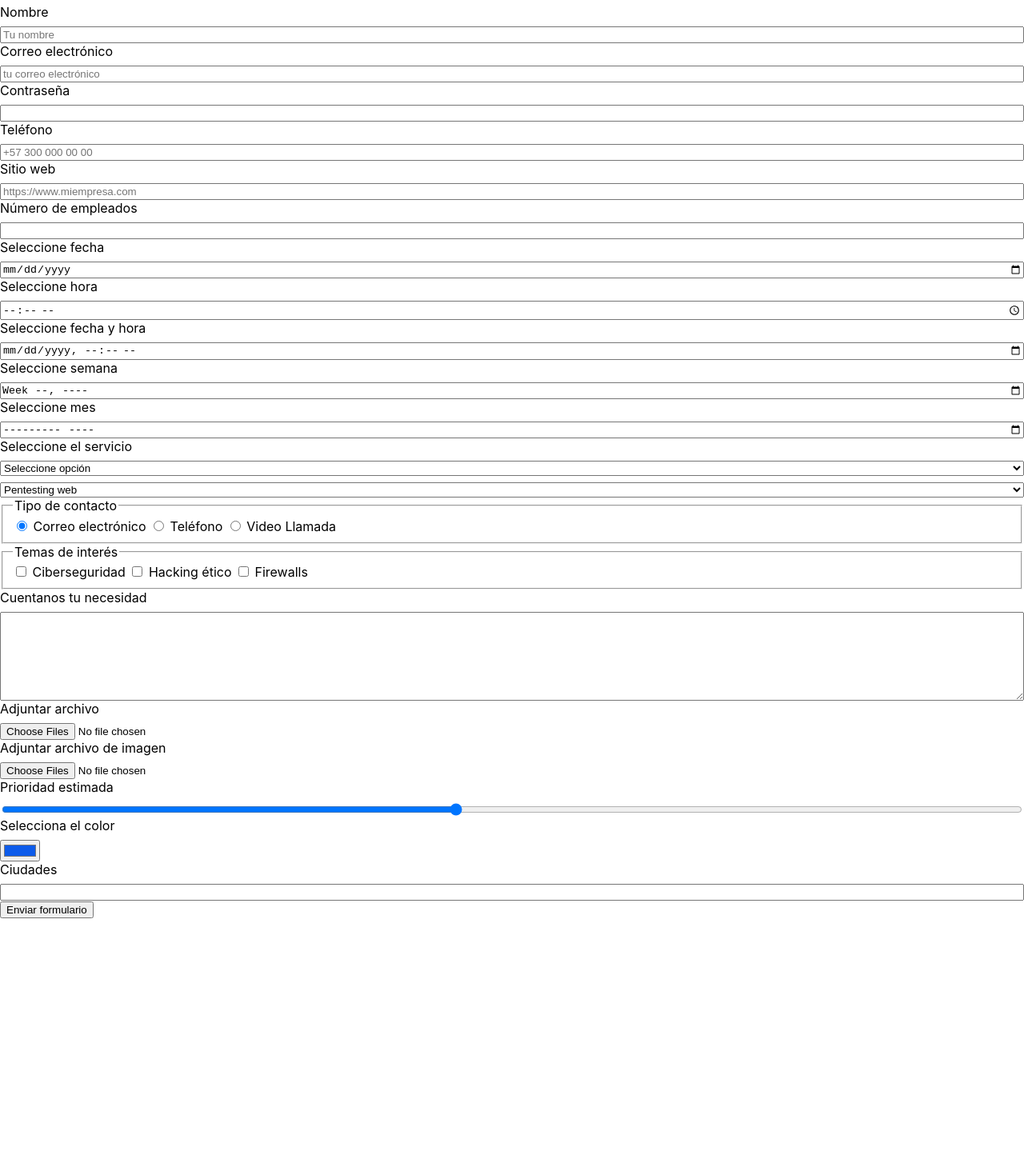
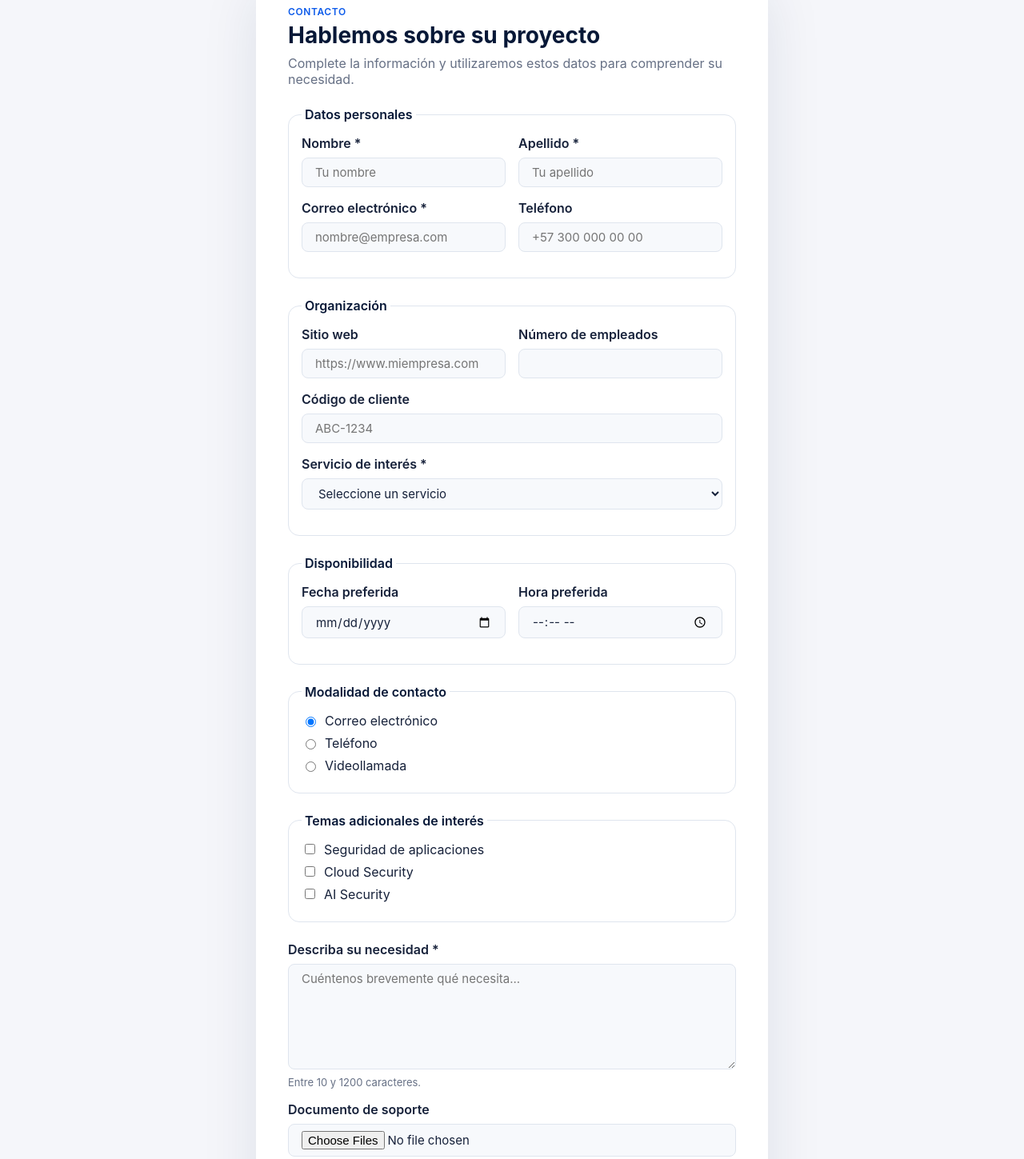
Before and after one commit to Luzzyz/COMPUTACION_GRAFICA, a plain HTML site: page index.html in a window 1280 px wide. Shown: the part 77-1526 px from the top of the page at 80% size. Before the commit the page ends 1225 px from the top, so only its background shows below. Drawn offline with Linux system fonts and the light colour scheme.

Commit message:
Formulario final: estructura semantica (modulo 18), validaciones (modulo 17) y variables CSS (modulo 19)

```diff
--- a/CSS/styles.css
+++ b/CSS/styles.css
@@ -1,36 +1,210 @@
-/*Esto es un comentario*/
+/* ===== Módulo 19: Variables CSS (Design System) — valores propios ===== */
+:root {
+    --primary: #0d5bea;
+    --primary-hover: #084cc7;
+    --primary-light: #edf4ff;
 
+    --navy: #071837;
+    --text: #16213a;
+    --muted: #667085;
 
-/* asterisco significa todo*/
-*{
+    --border: #dfe5ee;
+    --background: #f5f6fa;
+    --background-soft: #f7f9fc;
+
+    --danger: #c62828;
+
+    --radius-sm: 8px;
+    --radius-md: 14px;
+    --radius-lg: 22px;
+
+    --shadow: 0 24px 70px rgba(15, 40, 80, 0.10);
+    --container: 640px;
+
+    --espaciado-xs: 4px;
+    --espaciado-sm: 8px;
+    --espaciado-md: 16px;
+    --espaciado-lg: 24px;
+    --espaciado-xl: 40px;
+}
+
+/* ===== Reset y base ===== */
+* {
     box-sizing: border-box;
 }
 
-/*Carga las fuentes segun el sistema operativo
-
-body corresponde a todo el cuerpo, es decir todo lo que vaya dentro de body*/
 body {
     margin: 0;
-    font-family:
-        Inter,
-        system-ui,
-        -apple-system,
-        BlinkMacSystemFont,
-        'Segoe UI',
-        Roboto,
-        Oxygen,
-        Ubuntu,
-        Cantarell,
-        'Open Sans',
-        'Helvetica Neue',
-        sans-serif
-    ;
+    background-color: var(--background);
+    color: var(--text);
+    font-family: Inter, system-ui, -apple-system, BlinkMacSystemFont, 'Segoe UI',
+        Roboto, Oxygen, Ubuntu, Cantarell, 'Open Sans', 'Helvetica Neue', sans-serif;
 }
 
+/* ===== Estructura semántica (Módulo 18) ===== */
+.form-page {
+    display: flex;
+    justify-content: center;
+    padding: var(--espaciado-xl) var(--espaciado-md);
+}
 
-.form-field{
-    /*grid construye una cuadricula trabajada en sentido vertical*/
+.form-container {
+    width: 100%;
+    max-width: var(--container);
+    background-color: #ffffff;
+    border-radius: var(--radius-lg);
+    box-shadow: var(--shadow);
+    padding: var(--espaciado-xl);
+}
+
+.form-header .eyebrow {
+    color: var(--primary);
+    font-weight: 600;
+    text-transform: uppercase;
+    font-size: 12px;
+    letter-spacing: 0.05em;
+}
+
+.form-header h1 {
+    margin: var(--espaciado-xs) 0 var(--espaciado-sm) 0;
+    color: var(--navy);
+    font-size: 28px;
+}
+
+.form-header p {
+    color: var(--muted);
+    margin: 0 0 var(--espaciado-lg) 0;
+}
+
+/* ===== Agrupación de campos ===== */
+.campo-grupo {
+    border: 1px solid var(--border);
+    border-radius: var(--radius-md);
+    padding: var(--espaciado-md);
+    margin: 0 0 var(--espaciado-lg) 0;
+}
+
+.campo-grupo legend {
+    padding: 0 var(--espaciado-xs);
+    font-weight: 600;
+    color: var(--navy);
+}
+
+.form-row {
     display: grid;
-    /*Separa uniformemente a los elementos dentro del div*/
-    gap: 8px;
+    grid-template-columns: 1fr 1fr;
+    gap: var(--espaciado-md);
 }
+
+.form-field,
+.form-field-check {
+    display: grid;
+    gap: var(--espaciado-sm);
+    margin-bottom: var(--espaciado-md);
+}
+
+.form-field label {
+    font-weight: 600;
+    color: var(--text);
+}
+
+.ayuda {
+    color: var(--muted);
+    font-size: 13px;
+}
+
+/* ===== Inputs, select y textarea ===== */
+input[type="text"],
+input[type="email"],
+input[type="tel"],
+input[type="url"],
+input[type="number"],
+input[type="date"],
+input[type="time"],
+input[type="file"],
+select,
+textarea {
+    width: 100%;
+    padding: var(--espaciado-sm) var(--espaciado-md);
+    border: 1px solid var(--border);
+    border-radius: var(--radius-sm);
+    background-color: var(--background-soft);
+    color: var(--text);
+    font-family: inherit;
+    font-size: 15px;
+}
+
+textarea {
+    resize: vertical;
+}
+
+input:focus,
+select:focus,
+textarea:focus {
+    outline: none;
+    border-color: var(--primary);
+    box-shadow: 0 0 0 3px var(--primary-light);
+}
+
+input:invalid:not(:placeholder-shown) {
+    border-color: var(--danger);
+}
+
+/* ===== Radios y checkboxes ===== */
+.opcion {
+    display: flex;
+    align-items: center;
+    gap: var(--espaciado-sm);
+    font-weight: 400;
+    margin-bottom: var(--espaciado-sm);
+}
+
+.opcion input {
+    width: auto;
+}
+
+/* ===== Botones ===== */
+.form-actions {
+    display: flex;
+    gap: var(--espaciado-md);
+    margin-top: var(--espaciado-lg);
+}
+
+.button {
+    padding: var(--espaciado-sm) var(--espaciado-lg);
+    border-radius: var(--radius-sm);
+    font-size: 15px;
+    font-weight: 600;
+    cursor: pointer;
+    border: 1px solid transparent;
+}
+
+.button-primary {
+    background-color: var(--primary);
+    color: #ffffff;
+}
+
+.button-primary:hover {
+    background-color: var(--primary-hover);
+}
+
+.button-secundario {
+    background-color: #ffffff;
+    color: var(--text);
+    border-color: var(--border);
+}
+
+.button-secundario:hover {
+    background-color: var(--background);
+}
+
+/* ===== Responsivo ===== */
+@media (max-width: 600px) {
+    .form-row {
+        grid-template-columns: 1fr;
+    }
+
+    .form-container {
+        padding: var(--espaciado-md);
+    }
+}
--- a/index.html
+++ b/index.html
@@ -1,305 +1,183 @@
 <!DOCTYPE html>
-
-
-<!--lang es el lenguaje-->
 <html lang="es">
 
 <head>
-    <!--metadatos-->
-    <!--UTF-8 ASCII-->
     <meta charset="UTF-8">
-    <!--Para que el documento interactue-->
-    <!--Responsivo-->
-    <meta name="viewport" content="width=device-width" , initial-scale="1.0">
-
-    <title>Formulario básico</title>
-    <!--Cuando la hoja de estilos esta en una carpeta se tiene que poner la ruta con la carpeta-->
+    <meta name="viewport" content="width=device-width, initial-scale=1.0">
+    <title>Formulario de contacto</title>
     <link rel="stylesheet" href="./CSS/styles.css">
 </head>
 
+<body>
+    <main class="form-page">
+        <section class="form-section">
+            <div class="form-container">
 
-<body>
-    <h1>Formulario de contacto</h1>
+                <header class="form-header">
+                    <span class="eyebrow">CONTACTO</span>
+                    <h1>Hablemos sobre su proyecto</h1>
+                    <p>Complete la información y utilizaremos estos datos para comprender su necesidad.</p>
+                </header>
 
-    <!--Action sirve para definir la accion que va a suceder, define quien va a procesar la accion
-    method define como se va a procesar la accion-->
-    <form action="#" method="POST">
-        <!--Esto es un formulario-->
+                <form class="contact-form" action="#" method="post">
+
+                    <fieldset class="campo-grupo">
+                        <legend>Datos personales</legend>
+
+                        <div class="form-row">
                             <div class="form-field">
-            <!--Etiquetas indicativas, no realizan nada-->
-            <label for="nombre">Nombre</label>
-            <!--input es la entrada y hay varios tipos de input, el id identifica al tipo de entrada-->
-            <!--required indica que es obligatorio-->
-            <input type="text"
-            id="nombre"
-            name="nombre"
-            placeholder="Tu nombre"
-            required
-            autocomplete="name"> <!--recupera de las cookies del navegador para autocompletar-->
+                                <label for="nombre">Nombre *</label>
+                                <input type="text" id="nombre" name="nombre"
+                                    placeholder="Tu nombre" minlength="2" maxlength="50"
+                                    required autocomplete="name">
                             </div>
 
                             <div class="form-field">
-            <label for="email">Correo electrónico</label>
-            <input type="email"
-            id="email"
-            name="email"
-            placeholder="tu correo electrónico"
-            autocomplete="email" required>
+                                <label for="apellido">Apellido *</label>
+                                <input type="text" id="apellido" name="apellido"
+                                    placeholder="Tu apellido" minlength="2" maxlength="50"
+                                    required autocomplete="family-name">
+                            </div>
                         </div>
 
+                        <div class="form-row">
                             <div class="form-field">
-            <label for="password">Contraseña</label>
-            <input type="password"
-            id="password"
-            name="password"
-            minlength="6"
-            autocomplete="mi password"
-            required  >
+                                <label for="email">Correo electrónico *</label>
+                                <input type="email" id="email" name="email"
+                                    placeholder="nombre@empresa.com" autocomplete="email" required>
                             </div>
 
                             <div class="form-field">
                                 <label for="telefono">Teléfono</label>
-            <input type="tel"
-            id="telefono"
-            name="telefono"
+                                <input type="tel" id="telefono" name="telefono"
                                     placeholder="+57 300 000 00 00"
+                                    pattern="^\+?[0-9]{7,13}$"
+                                    title="Ingrese un número válido, ej: +573000000000"
                                     autocomplete="tel">
                             </div>
+                        </div>
+                    </fieldset>
 
+                    <fieldset class="campo-grupo">
+                        <legend>Organización</legend>
 
+                        <div class="form-row">
                             <div class="form-field">
                                 <label for="sitio">Sitio web</label>
-            <input type="url"
-            id="sitio"
-            name="sitio"
+                                <input type="url" id="sitio" name="sitio"
                                     placeholder="https://www.miempresa.com">
                             </div>
 
                             <div class="form-field">
                                 <label for="empleados">Número de empleados</label>
-            <input type="number"
-            id="empleados"
-            name="empleados"
-            min="1"
-            max="5"
-            step="1">
+                                <input type="number" id="empleados" name="empleados"
+                                    min="1" max="500" step="1">
+                            </div>
                         </div>
 
                         <div class="form-field">
-            <label for="fecha">Seleccione fecha</label>
-            <input type="date"
-            id="fecha"
-            name="fecha"
-            >
+                            <label for="codigo">Código de cliente</label>
+                            <input type="text" id="codigo" name="codigo"
+                                pattern="[A-Z]{3}-[0-9]{4}"
+                                placeholder="ABC-1234"
+                                title="Use tres letras mayúsculas, guion y cuatro números">
                         </div>
 
                         <div class="form-field">
-            <label for="hora">Seleccione hora</label>
-            <input type="time"
-            id="hora"
-            name="hora">
+                            <label for="servicio">Servicio de interés *</label>
+                            <select id="servicio" name="servicio" required>
+                                <option value="">Seleccione un servicio</option>
+                                <optgroup label="Servicios de seguridad">
+                                    <option value="pentesting">Pentesting web</option>
+                                    <option value="devsecops">DevSecOps</option>
+                                    <option value="ai-security">AI security</option>
+                                </optgroup>
+                                <optgroup label="Desarrollo de software">
+                                    <option value="software-medida">Software a la medida</option>
+                                    <option value="cloud">Azure y AWS</option>
+                                    <option value="analisis">Análisis funcional</option>
+                                </optgroup>
+                            </select>
+                        </div>
+                    </fieldset>
+
+                    <fieldset class="campo-grupo">
+                        <legend>Disponibilidad</legend>
+                        <div class="form-row">
+                            <div class="form-field">
+                                <label for="fecha">Fecha preferida</label>
+                                <input type="date" id="fecha" name="fecha">
+                            </div>
+                            <div class="form-field">
+                                <label for="hora">Hora preferida</label>
+                                <input type="time" id="hora" name="hora">
+                            </div>
+                        </div>
+                    </fieldset>
+
+                    <fieldset class="campo-grupo">
+                        <legend>Modalidad de contacto</legend>
+                        <label class="opcion">
+                            <input type="radio" name="tipo-contacto" value="correo" checked>
+                            Correo electrónico
+                        </label>
+                        <label class="opcion">
+                            <input type="radio" name="tipo-contacto" value="telefono">
+                            Teléfono
+                        </label>
+                        <label class="opcion">
+                            <input type="radio" name="tipo-contacto" value="videollamada">
+                            Videollamada
+                        </label>
+                    </fieldset>
+
+                    <fieldset class="campo-grupo">
+                        <legend>Temas adicionales de interés</legend>
+                        <label class="opcion">
+                            <input type="checkbox" name="intereses" value="seguridad-apps">
+                            Seguridad de aplicaciones
+                        </label>
+                        <label class="opcion">
+                            <input type="checkbox" name="intereses" value="cloud-security">
+                            Cloud Security
+                        </label>
+                        <label class="opcion">
+                            <input type="checkbox" name="intereses" value="ai-security">
+                            AI Security
+                        </label>
+                    </fieldset>
+
+                    <div class="form-field">
+                        <label for="mensaje">Describa su necesidad *</label>
+                        <textarea id="mensaje" name="mensaje" rows="6"
+                            minlength="10" maxlength="1200"
+                            placeholder="Cuéntenos brevemente qué necesita..." required></textarea>
+                        <span class="ayuda">Entre 10 y 1200 caracteres.</span>
                     </div>
 
                     <div class="form-field">
-            <label for="fecha-hora">Seleccione fecha y hora</label>
-            <input type="datetime-local"
-            id="fecha-hora"
-            name="fecha-hora">
+                        <label for="archivo">Documento de soporte</label>
+                        <input type="file" id="archivo" name="archivo"
+                            accept=".pdf,.docx,.xlsx,.xls" multiple>
+                        <span class="ayuda">Formatos sugeridos: PDF, Word o Excel.</span>
                     </div>
 
-        <div class="form-field">
-            <label for="semana">Seleccione semana</label>
-            <input type="week"
-            id="semana"
-            name="semana">
-        </div>
-
-        <div class="form-field">
-            <label for="mes">Seleccione mes</label>
-            <input type="month"
-            id="mes"
-            name="mes">
-        </div>
-
-        <div class="form-field">
-            <label for="servicio">Seleccione el servicio</label>
-            <select id="servicio" name="servicio" required>
-                <option value="">
-                    Seleccione opción
-                </option>
-
-                <option value="pentesting">
-                    Pentesting web
-                </option>
-
-                <option value="devsecops">
-                    DevSecOps
-                </option>
-
-                <option value="ai-security">
-                    AI security
-                </option>
-            </select>
-
-            <select id="servicio" name="servicio" required>
-
-                <optgroup label="Servicios de seguridad">
-
-                    <option value="pentesting">
-                        Pentesting web
-                    </option>
-
-                    <option value="devsecops">
-                        DevSecOps
-                    </option>
-
-                    <option value="ai-security">
-                        AI security
-                    </option>
-                </optgroup>
-
-                <optgroup label="Desarrollo de software">
-                    <option value="Dev 1">
-                        Software a la medidad
-                    </option>
-
-                    <option value="Dev 2">
-                        Azure y AWS
-                    </option>
-
-                    <option value="dev">
-                        Análisis Funcional
-                    </option>
-                </optgroup>
-
-            </select>
-        </div>
-
-        <!--Crear radio buttons-->
-        <div class="form-field">
-            <fieldset>
-                <legend>Tipo de contacto</legend>
-                <label>
-
-                    <input type="radio"
-                    name="tipo-contacto"
-                    value="correo"
-                    checked>
-                    Correo electrónico
+                    <div class="form-field-check">
+                        <label class="opcion">
+                            <input type="checkbox" name="aceptacion" required>
+                            Acepto el tratamiento de la información suministrada.
                         </label>
-
-                <label>
-                    <input type="radio"
-                    name="tipo-contacto"
-                    value="telefono">
-                    Teléfono
-                </label>
-
-                <label>
-                    <input type="radio"
-                    name="tipo-contacto"
-                    value="videollamada">
-                    Video Llamada
-                </label>
-            </fieldset>
-        </div>
-
-        <div class="form-field">
-            <fieldset>
-
-                <legend>Temas de interés</legend>
-                <label>
-                    <input type="checkbox"
-                    name="intereses"
-                    value="ciberseguridad">
-                    Ciberseguridad
-                </label>
-
-                <label>
-                    <input type="checkbox"
-                    name="intereses"
-                    value="hacking-etico">
-                    Hacking ético
-                </label>
-
-                <label>
-                    <input type="checkbox"
-                    name="intereses"
-                    value="seguridad">
-                    Firewalls
-                </label>
-            </fieldset>
-        </div>
-
-        <div class="form-field">
-            <label for="mensaje">Cuentanos tu necesidad</label>
-            <textarea id="mensaje"
-            name="mensaje"
-            rows="7"
-            maxlength="200"
-            placeholder="Escribe brevemente tu necesidad"
-            required>
-
-            </textarea>
-
-        </div>
-
-        <div class="form-field">
-            <label for="archivo">Adjuntar archivo</label>
-            <input type="file"
-            id="archivo"
-            name="archivo"
-            accept=".pdf,.docx,.xlsx,.xls"
-            multiple>
-        </div>
-
-        <div class="form-field">
-            <label for="archivo">Adjuntar archivo de imagen</label>
-            <input type="file"
-            id="archivo"
-            name="archivo"
-            accept="image/*"
-            multiple>
-        </div>
-
-        <div class="form-field">
-            <label for="prioridad">Prioridad estimada</label>
-            <input type="range"
-            id="prioridad"
-            name="prioridad"
-            min="1"
-            max="10"
-            value="5">
-        </div>
-
-        <div class="form-field">
-            <label for="color">Selecciona el color</label>
-            <input type="color"
-            id="color"
-            name="color"
-            value="#0d5bea">
-        </div>
-
-        <div class="form-field">
-            <label for="ciudades">Ciudades</label>
-            <input type="text"
-            id="ciudad"
-            name="ciudad"
-            list="ciudades">
-
-            <datalist id="ciudades">
-                <option value="Pasto"></option>
-                <option value="Bogota"></option>
-                <option value="Cali"></option>
-            </datalist>
                     </div>
 
                     <div class="form-actions">
-            <button type="submit" class="button button-primary">Enviar formulario</button>
+                        <button type="submit" class="button button-primary">Enviar solicitud</button>
+                        <button type="reset" class="button button-secundario">Limpiar</button>
                     </div>
                 </form>
-    </form>
+
+            </div>
+        </section>
+    </main>
 </body>
 
-
 </html>
```
Lines whose indentation alone changed are shown as unchanged.
